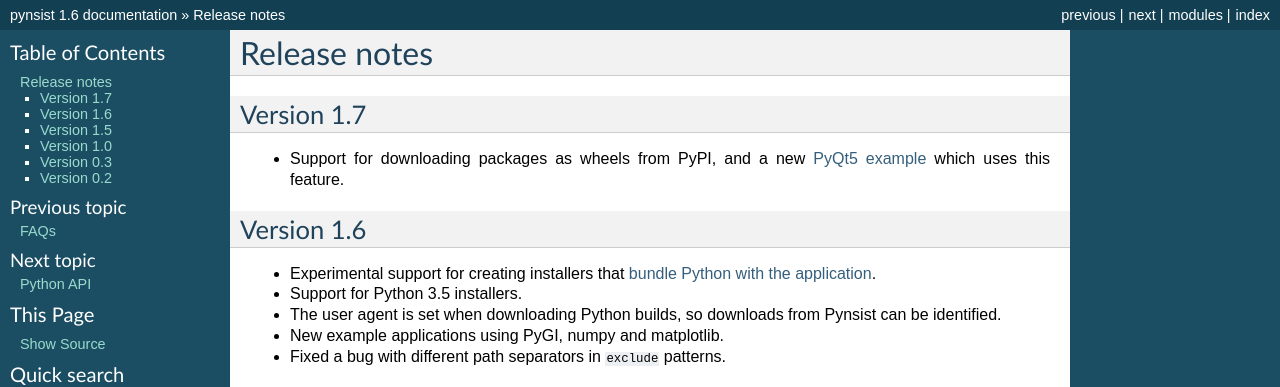
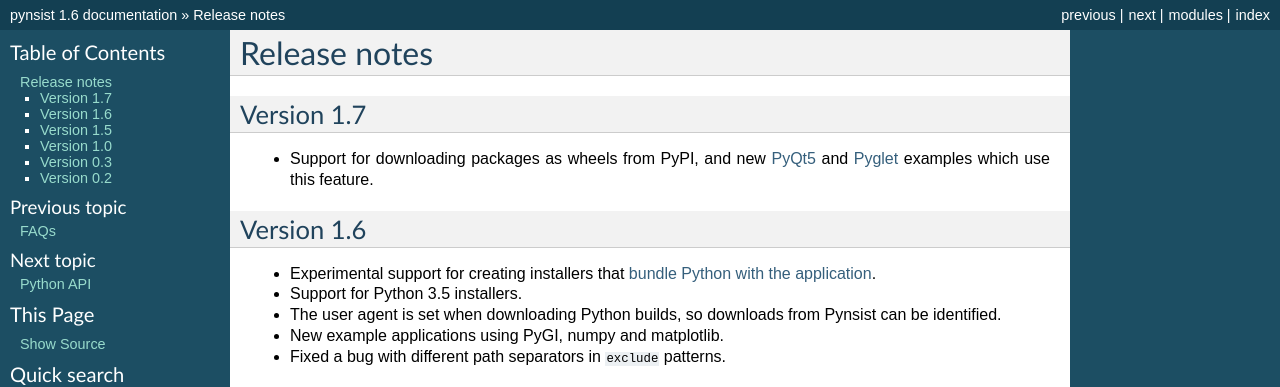
Before and after one commit to takluyver/pynsist, a Sphinx documentation site: the page built from doc/releasenotes.rst, in a window 1280 px wide. Shown: the top 387 px of the page. Built offline with Sphinx 7.4.7, drawn with Linux system fonts in a browser that asks for light colours.

Commit message:
Mention pyglet example in release notes

```diff
--- a/doc/releasenotes.rst
+++ b/doc/releasenotes.rst
@@ -4,9 +4,10 @@
 Version 1.7
 -----------
 
-* Support for downloading packages as wheels from PyPI, and a new
-  `PyQt5 example <https://github.com/takluyver/pynsist/tree/master/examples/pyqt>`__
-  which uses this feature.
+* Support for downloading packages as wheels from PyPI, and new
+  `PyQt5 <https://github.com/takluyver/pynsist/tree/master/examples/pyqt>`__ and
+  `Pyglet <https://github.com/takluyver/pynsist/tree/master/examples/pyglet>`__
+  examples which use this feature.
 
 Version 1.6
 -----------
```
